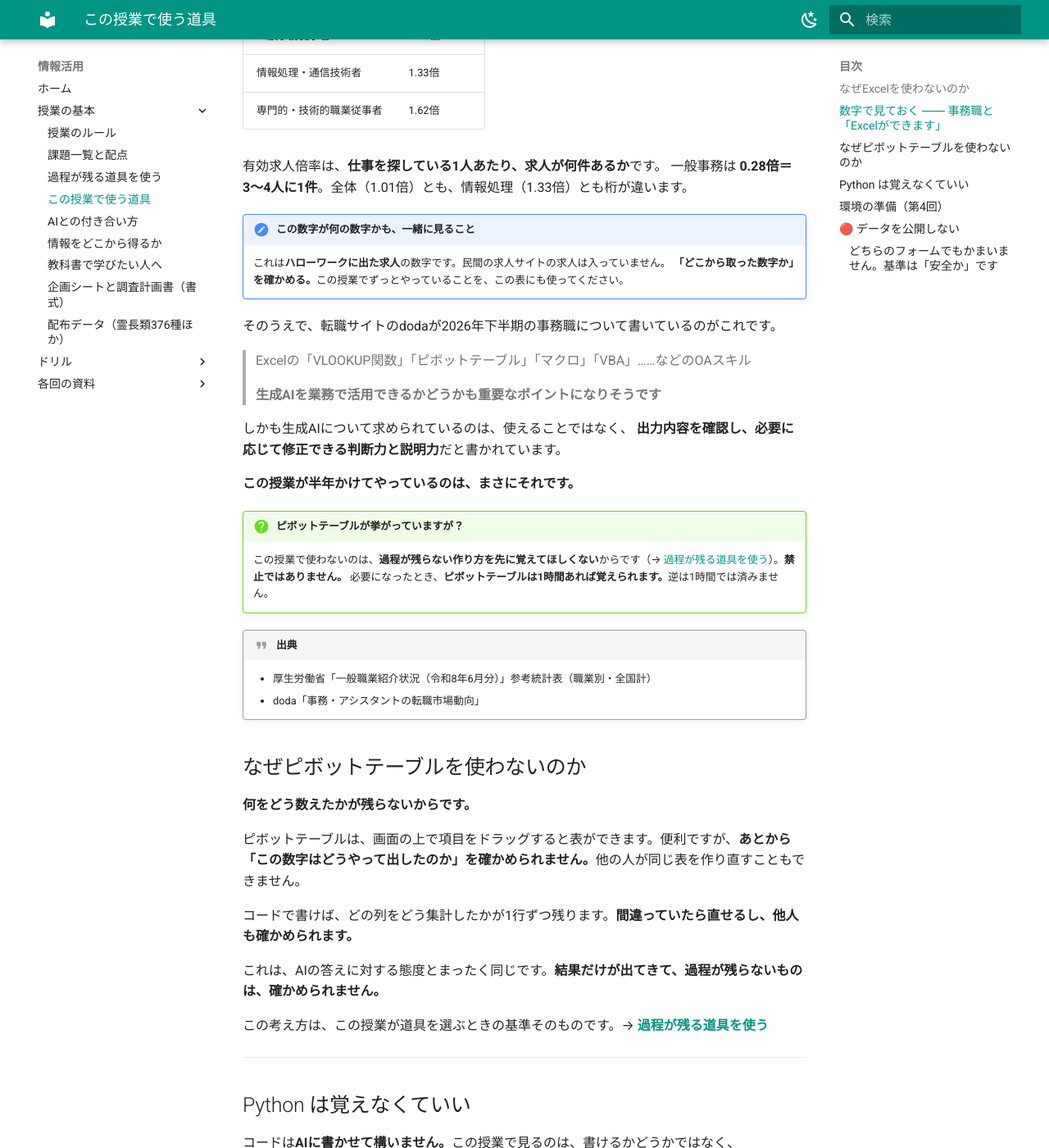
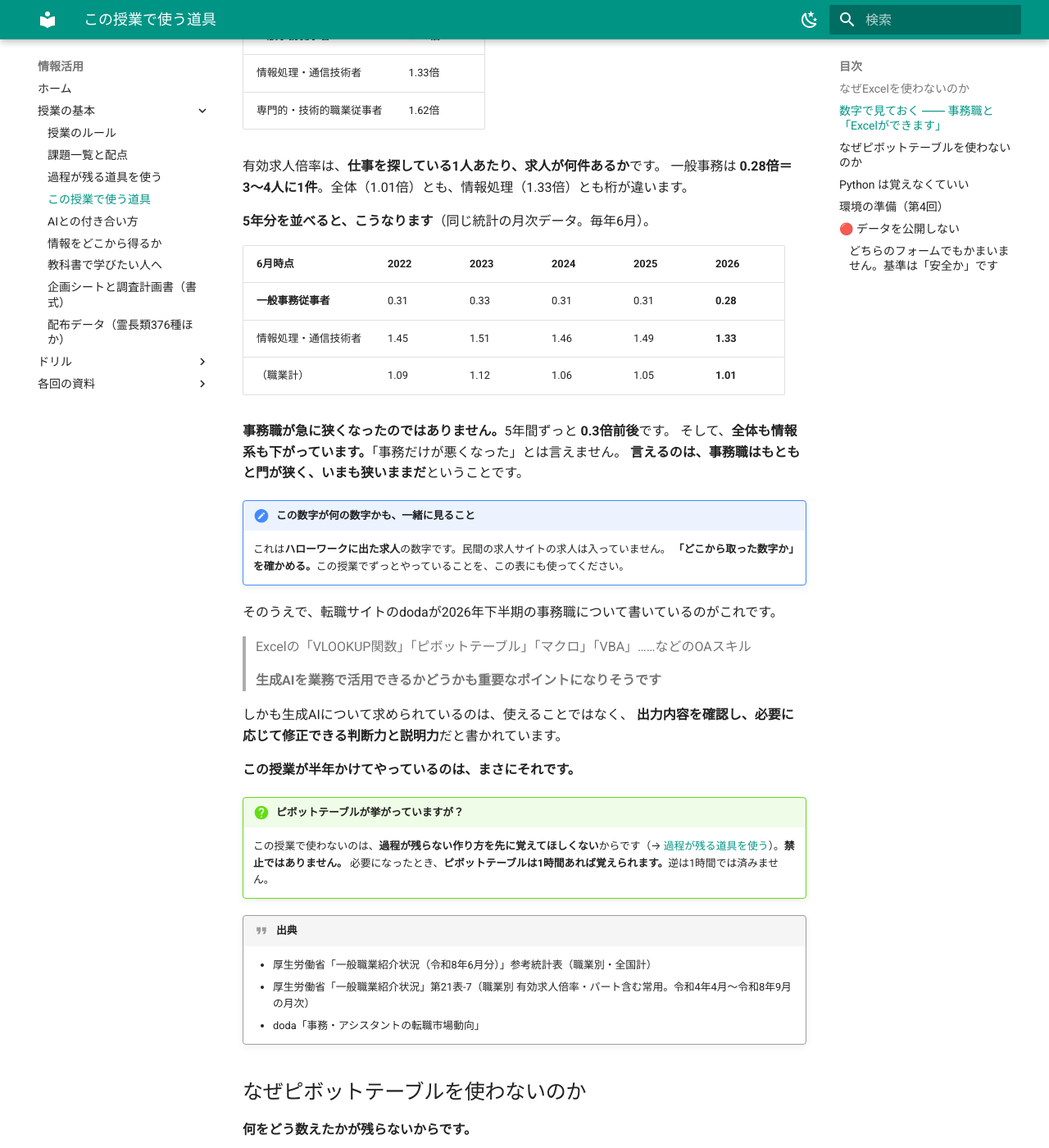
Before and after one commit to aonoa68/joho-katsuyo, an MkDocs documentation site: the page built from docs/tools.md, in a window 1280 px wide and 1400 px high, scrolled down 1458 px. Shown: the whole window at 82% size. Built offline with MkDocs 1.6.1 and Material for MkDocs 9.7.7, drawn with Linux system fonts in a browser that asks for light colours; a script that is not in the unit is left out.

Commit message:
tools.md: 有効求人倍率の5年分の推移を追加
事務職が急に狭くなったのではなく、もともと0.3倍前後で推移していること、全体も情報系も下がっていることを明記した。出典は第21表-7（職業別・月次）。

```diff
--- a/docs/tools.md
+++ b/docs/tools.md
@@ -46,6 +46,18 @@
 有効求人倍率は、**仕事を探している1人あたり、求人が何件あるか**です。
 一般事務は **0.28倍＝3〜4人に1件**。全体（1.01倍）とも、情報処理（1.33倍）とも桁が違います。
 
+**5年分を並べると、こうなります**（同じ統計の月次データ。毎年6月）。
+
+| 6月時点 | 2022 | 2023 | 2024 | 2025 | **2026** |
+|---|---|---|---|---|---|
+| **一般事務従事者** | 0.31 | 0.33 | 0.31 | 0.31 | **0.28** |
+| 情報処理・通信技術者 | 1.45 | 1.51 | 1.46 | 1.49 | **1.33** |
+| （職業計） | 1.09 | 1.12 | 1.06 | 1.05 | **1.01** |
+
+**事務職が急に狭くなったのではありません。**5年間ずっと **0.3倍前後**です。
+そして、**全体も情報系も下がっています。**「事務だけが悪くなった」とは言えません。
+**言えるのは、事務職はもともと門が狭く、いまも狭いままだ**ということです。
+
 !!! note "この数字が何の数字かも、一緒に見ること"
     これは**ハローワークに出た求人**の数字です。民間の求人サイトの求人は入っていません。
     **「どこから取った数字か」を確かめる。**この授業でずっとやっていることを、この表にも使ってください。
@@ -67,6 +79,7 @@
 
 !!! quote "出典"
     - 厚生労働省「一般職業紹介状況（令和8年6月分）」参考統計表（職業別・全国計）
+    - 厚生労働省「一般職業紹介状況」第21表-7（職業別 有効求人倍率・パート含む常用。令和4年4月〜令和8年9月の月次）
     - doda「事務・アシスタントの転職市場動向」
 
 ## なぜピボットテーブルを使わないのか
```
